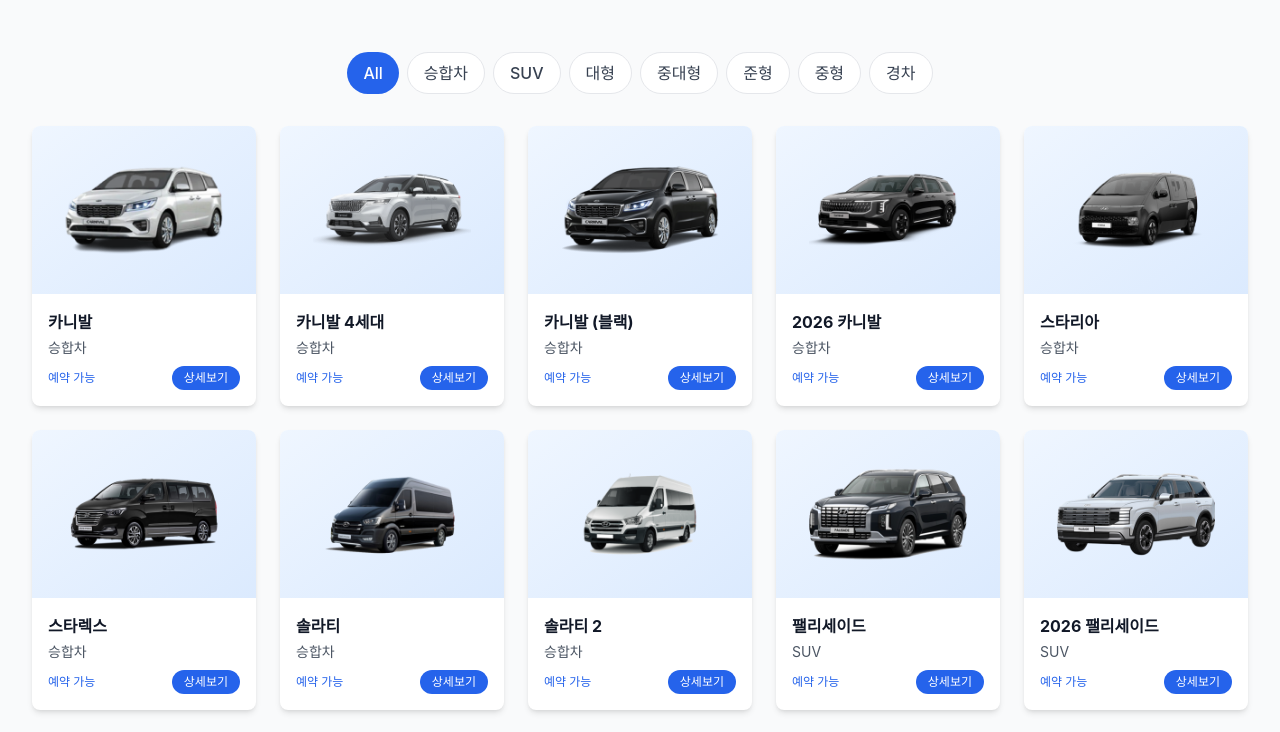
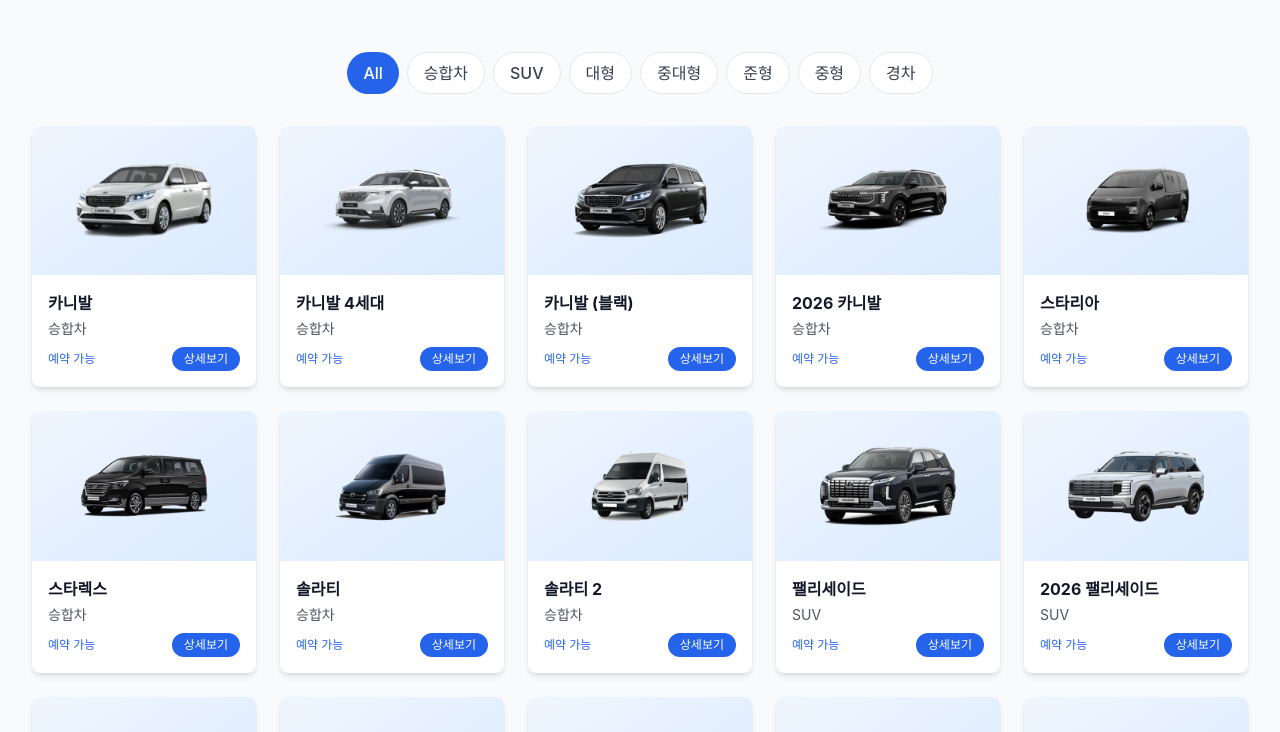
Before and after one commit to sky4564/code_home, a Next.js app: page / in a window 1280 px wide. Shown: the part 1608-2340 px from the top of the page. Built offline with nearby package versions, Linux system fonts and the light colour scheme.

Commit message:
차량 갤러리 이미지 크기 통일성 개선

```diff
--- a/src/components/VehicleGallery.tsx
+++ b/src/components/VehicleGallery.tsx
@@ -734,14 +734,18 @@
               onClick={() => handleVehicleClick(vehicle)}
               className="overflow-hidden bg-white rounded-lg shadow-md transition-all duration-300 cursor-pointer hover:shadow-xl group"
             >
-              <div className="aspect-[4/3] bg-gradient-to-br from-blue-50 to-blue-100 relative overflow-hidden">
+              <div className="relative aspect-[3/2] bg-gradient-to-br from-blue-50 to-blue-100">
+                <div className="absolute inset-0 flex items-center justify-center p-3 sm:p-4">
+                  <div className="relative w-full h-full">
                     <Image
                       src={vehicle.image}
                       alt={vehicle.fullName}
                       fill
-                  className="object-contain p-2 transition-transform duration-300 sm:p-4 group-hover:scale-110"
+                      className="object-contain transition-transform duration-300 group-hover:scale-110"
                       sizes="(max-width: 640px) 50vw, (max-width: 768px) 50vw, (max-width: 1024px) 33vw, 20vw"
                     />
+                  </div>
+                </div>
               </div>
               <div className="p-2 sm:p-3 md:p-4">
                 <h3 className="mb-1 text-sm font-bold text-gray-900 transition-colors sm:text-base group-hover:text-blue-600">
```
Lines whose indentation alone changed are shown as unchanged.
